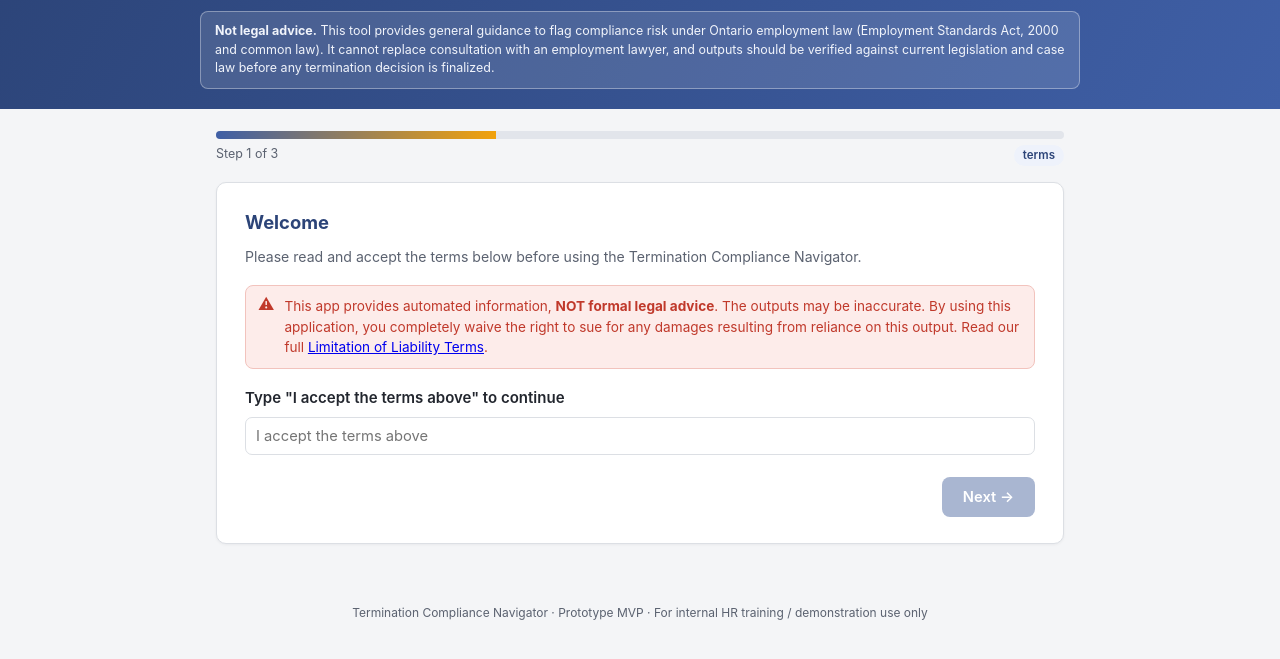
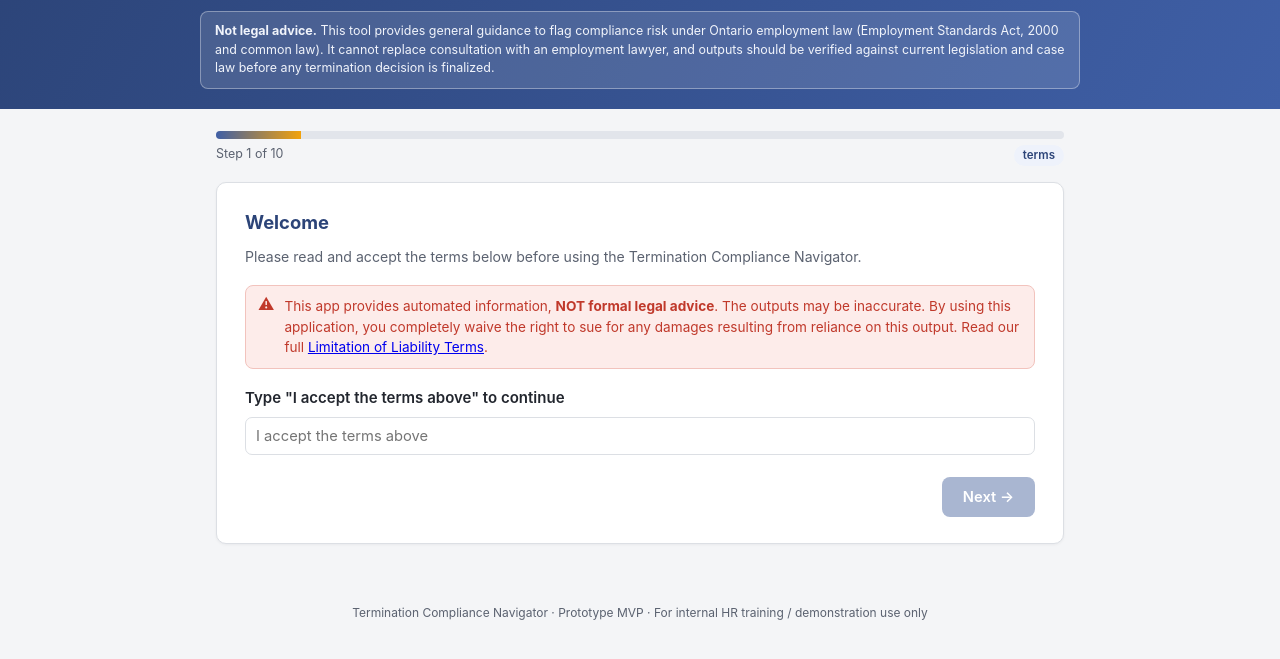
Before and after one commit to willzhou109/BU231-A2, a plain HTML site: page index.html in a window 1280 px wide. Shown: the part 83-742 px from the top of the page. Drawn offline with Linux system fonts and the light colour scheme.

Commit message:
Refactor terms acceptance logic and progress tracking

```diff
--- a/index.html
+++ b/index.html
@@ -311,6 +311,9 @@
 
   /* ---------- STEP: terms of service (home page gate) ---------- */
   const REQUIRED_TERMS_PHRASE = 'I accept the terms above';
+  function termsPhraseMatches(v){
+    return v.trim().toLowerCase() === REQUIRED_TERMS_PHRASE.toLowerCase();
+  }
   const stepTerms = {
     id:'terms',
     applicable: ()=>true,
@@ -345,15 +348,15 @@
       const input = el.querySelector('#termsInput');
       input.addEventListener('input', ()=>{
         state.termsInputValue = input.value;
-        if(input.value.trim() === REQUIRED_TERMS_PHRASE) clearError('termsAccept');
+        if(termsPhraseMatches(input.value)) clearError('termsAccept');
         refreshNextButton();
       });
     },
     isNextDisabled(){
-      return state.termsInputValue.trim() !== REQUIRED_TERMS_PHRASE;
+      return !termsPhraseMatches(state.termsInputValue);
     },
     validate(){
-      if(state.termsInputValue.trim() !== REQUIRED_TERMS_PHRASE){ markError('termsAccept'); return false; }
+      if(!termsPhraseMatches(state.termsInputValue)){ markError('termsAccept'); return false; }
       state.termsAccepted = true;
       return true;
     }
@@ -1605,12 +1608,26 @@
     renderCard();
   }
 
+  // Progress is tracked against a fixed set of logical phases rather than the
+  // raw (dynamically branching) step list, so the "Step X of Y" total doesn't
+  // jump around as conditional steps appear/disappear based on answers.
+  const STEP_PHASE = {
+    terms:0, intro:1,
+    classification:2, result_independent:2,
+    contract_terms:3, result_fixed_expired:3,
+    grounds:4,
+    misconduct_details:5, insubordination_details:5, incompetence_details:5, illness_details:5,
+    discipline:6, manner:7, emp_info:8, results:9
+  };
+  const TOTAL_PHASES = 10;
+
   function updateProgress(){
-    const total = Math.max(order.length, 1);
-    const pct = Math.round(((currentIndex+1) / total) * 100);
+    const step = order[currentIndex];
+    const phase = step && STEP_PHASE[step.id] !== undefined ? STEP_PHASE[step.id] : 0;
+    const pct = Math.round(((phase+1) / TOTAL_PHASES) * 100);
     document.getElementById('progressFill').style.width = pct + '%';
-    document.getElementById('progressText').textContent = `Step ${currentIndex+1} of ${total}`;
-    document.getElementById('progressStepPill').textContent = order[currentIndex] ? order[currentIndex].id.replace(/_/g,' ') : '';
+    document.getElementById('progressText').textContent = `Step ${phase+1} of ${TOTAL_PHASES}`;
+    document.getElementById('progressStepPill').textContent = step ? step.id.replace(/_/g,' ') : '';
   }
 
   /* init */
```
